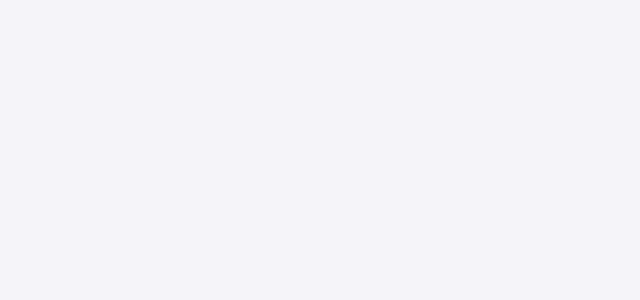
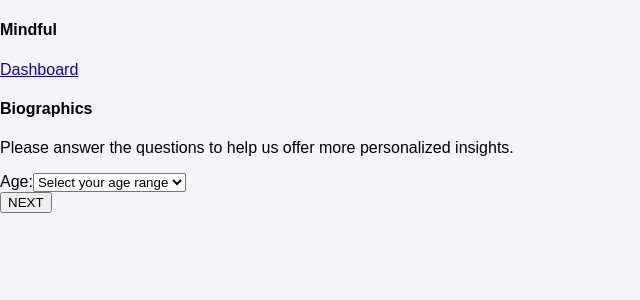
Before and after one commit to vincent-mugendi/Mindful, a React (Vite) app in the folder frontend/mindful-frontend/: page /ps-section1 in a window 1280 px wide. Before the commit this address had no page. Shown: the top 300 px of the page, without its empty margins (0-640 px from the left). Built offline with nearby package versions, Linux system fonts and the light colour scheme.

Commit message:
finished the introduction section for frontend self assessment tool

```diff
--- a/frontend/mindful-frontend/src/App.jsx
+++ b/frontend/mindful-frontend/src/App.jsx
@@ -7,6 +7,11 @@ import SignupForm from './components/signup/SignupForm.jsx';
 import Dashboard from './components/dashboard/Dashboard.jsx';
 import LoginForm from './components/login/Login.jsx';
 import SelfAssessment from './components/self-assessment/Self_assessment.jsx';
+import PsSection1 from './components/self-assessment/personal_information/ps_section1.jsx';
+import PsSection2 from './components/self-assessment/personal_information/ps_section2.jsx';
+import PsSection3 from './components/self-assessment/personal_information/ps_section3.jsx';
+import PsSection4 from './components/self-assessment/personal_information/ps_section4.jsx';
+import PsSection5 from './components/self-assessment/personal_information/ps_section5.jsx';
 
 const App = () => (
     <Router>
@@ -16,6 +21,11 @@ const App = () => (
             <Route path="/dashboard" element={<Dashboard />} />
             <Route path="/login" element={<LoginForm />} />
             <Route path="/selfassessment" element={<SelfAssessment />} />
+            <Route path="/ps-section1" element={<PsSection1 />} />
+            <Route path="/ps-section2" element={<PsSection2 />} />
+            <Route path="/ps-section3" element={<PsSection3 />} />
+            <Route path="/ps-section4" element={<PsSection4 />} />
+            <Route path="/ps-section5" element={<PsSection5 />} />
         </Routes>
     </Router>
 );
--- a/frontend/mindful-frontend/src/components/self-assessment/AssessmentIntro.jsx
+++ b/frontend/mindful-frontend/src/components/self-assessment/AssessmentIntro.jsx
@@ -1,4 +1,5 @@
 import React from "react";
+import { Link } from "react-router-dom";
 
 const AssessmentIntro = () => {
     return (
@@ -17,8 +18,11 @@ const AssessmentIntro = () => {
         <br />
         <h5>Your responses are completely confidential and anonymous. We do not collect any personally identifiable information, and your data will not be shared with any third parties.</h5>
 
-        <h4>PLEASE NOTE</h4>
-        <h5>Please note that this self-assessment is not a diagnostic tool. It is intended for informational purposes only and should not be used as a substitute for professional diagnosis or treatment. If your results indicate a potential mental health issue, we strongly recommend consulting with a healthcare professional for a comprehensive evaluation and appropriate care.</h5>
+        <h4>PLEASE NOTE!!!</h4>
+        <h5>This self-assessment is not a diagnostic tool. It is intended for informational purposes only and should not be used as a substitute for professional diagnosis or treatment. If your results indicate a potential mental health issue, we strongly recommend consulting with a healthcare professional for a comprehensive evaluation and appropriate care.</h5>
+
+
+        <Link to="/ps-section1"><button>NEXT</button></Link>
         </>
     )
 }
--- /dev/null
+++ b/frontend/mindful-frontend/src/components/self-assessment/personal_information/ps_section1.jsx
@@ -0,0 +1,39 @@
+import React from "react";
+import { Link } from "react-router-dom";
+import SelfAssesmentHeader from "../../header/SelfAssessmentHeader";
+
+const PsSection1 = () => {
+    return (
+        <>
+
+        {/* HEADER */}
+        <div className="header">
+            <SelfAssesmentHeader />
+        </div>
+
+        {/* SECTION 1 */}
+        <h4>Biographics</h4>
+        <p>Please answer the questions to help us offer more personalized insights.</p>
+        <form>
+            <div>
+                <label htmlFor="age">Age:</label>
+                <select id="age" name="age" defaultValue="">
+                    <option value="" disabled>Select your age range</option>
+                    <option value="under-18">Under 18</option>
+                    <option value="18-24">18-24</option>
+                    <option value="25-34">25-34</option>
+                    <option value="35-44">35-44</option>
+                    <option value="45-54">45-54</option>
+                    <option value="55-64">55-64</option>
+                    <option value="65-or-older">65 or older</option>
+                </select>
+
+            </div>
+        </form>
+
+        <Link to="/ps-section2"><button>NEXT</button></Link>
+        </>
+    )
+}
+
+export default PsSection1;
--- /dev/null
+++ b/frontend/mindful-frontend/src/components/self-assessment/personal_information/ps_section2.jsx
@@ -0,0 +1,36 @@
+import React from "react";
+import { Link } from "react-router-dom";
+import SelfAssesmentHeader from "../../header/SelfAssessmentHeader";
+
+const PsSection2 = () => {
+    return (
+        <>
+
+        {/* HEADER */}
+        <div className="header">
+            <SelfAssesmentHeader />
+        </div>
+
+        {/* SECTION 2 */}
+
+       <form>
+            <div>
+                <label htmlFor="age">Gender</label>
+                <select id="age" name="age" defaultValue="">
+                    <option value="" disabled>Select your gender</option>
+                    <option value="male">Male</option>
+                    <option value="female">Female</option>
+                    <option value="Non-binary">Non-binary/Third gender</option>
+                    <option value="prefer-not-to-say">Prefer not to say</option>
+                </select>
+
+            </div>
+        </form>
+
+
+        <Link to="/ps-section3"><button>NEXT</button></Link>
+        </>
+    )
+}
+
+export default PsSection2;
--- /dev/null
+++ b/frontend/mindful-frontend/src/components/self-assessment/personal_information/ps_section3.jsx
@@ -0,0 +1,39 @@
+import React from "react";
+import { Link } from "react-router-dom";
+import SelfAssesmentHeader from "../../header/SelfAssessmentHeader";
+
+const PsSection3 = () => {
+    return (
+        <>
+
+        {/* HEADER */}
+        <div className="header">
+            <SelfAssesmentHeader />
+        </div>
+
+        {/* SECTION 2 */}
+
+       <form>
+            <div>
+                <label htmlFor="age">Occupation</label>
+                <select id="occupation" name="occupation" defaultValue="">
+                    <option value="" disabled>Select your occupation</option>
+                    <option value="student">Student</option>
+                    <option value="employed">Employed</option>
+                    <option value="self-employed">Self Employed</option>
+                    <option value="unemployed">Unemployed</option>
+                    <option value="retired">Retired</option>
+                    <option value="other">Other</option>
+                </select>
+                <input type="text" id="occupation-other" name="occupation-other" placeholder="Please specify if other"></input>
+
+            </div>
+        </form>
+
+
+        <Link to="/ps-section4"><button>NEXT</button></Link>
+        </>
+    )
+}
+
+export default PsSection3;
--- /dev/null
+++ b/frontend/mindful-frontend/src/components/self-assessment/personal_information/ps_section4.jsx
@@ -0,0 +1,38 @@
+import React from "react";
+import { Link } from "react-router-dom";
+import SelfAssesmentHeader from "../../header/SelfAssessmentHeader";
+
+const PsSection4 = () => {
+    return (
+        <>
+
+        {/* HEADER */}
+        <div className="header">
+            <SelfAssesmentHeader />
+        </div>
+
+        {/* SECTION 4 */}
+
+       <form>
+            <div>
+                <label htmlFor="living-situation">Living Situation</label>
+                <select id="living-situation" name="living-situation" defaultValue="">
+                    <option value="" disabled>What's your living situation</option>
+                    <option value="alone">Living alone</option>
+                    <option value="with-family">Living with family</option>
+                    <option value="with-partner">Living with partner</option>
+                    <option value="with-roommate">I have a roommate</option>
+                    <option value="other">Other</option>
+                </select>
+                <input type="text" id="living-situation-other" name="living-situation-other" placeholder="Please specify if other"></input>
+
+            </div>
+        </form>
+
+
+        <Link to="/ps-section5"><button>NEXT</button></Link>
+        </>
+    )
+}
+
+export default PsSection4;
--- /dev/null
+++ b/frontend/mindful-frontend/src/components/self-assessment/personal_information/ps_section5.jsx
@@ -0,0 +1,29 @@
+import React from "react";
+import { Link } from "react-router-dom";
+import SelfAssesmentHeader from "../../header/SelfAssessmentHeader";
+
+const PsSection5 = () => {
+    return (
+        <>
+
+        {/* HEADER */}
+        <div className="header">
+            <SelfAssesmentHeader />
+        </div>
+
+        {/* SECTION 5 */}
+
+        <form>
+            <div>
+                <label htmlFor="location">Location (County/Region):</label>
+                <input type="text" id="county" name="county" placeholder="Please specify your county"></input>
+            </div>
+        </form>
+
+
+        <Link to="/ps-section5"><button>NEXT</button></Link>
+        </>
+    )
+}
+
+export default PsSection5;
```
